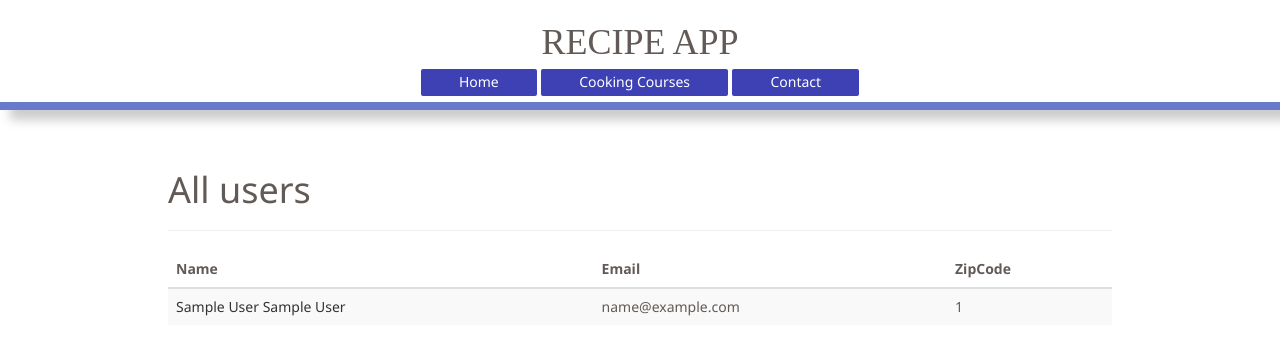
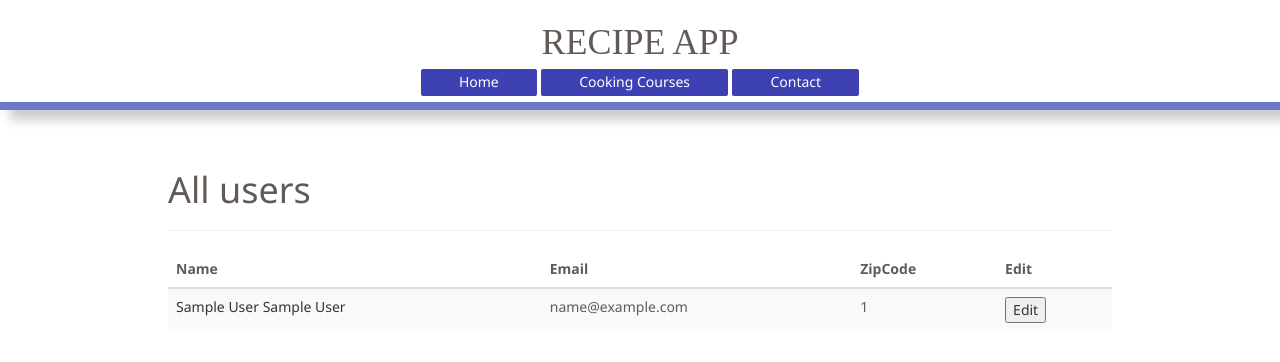
Before and after one commit to MelanieHoHue/WTAT-SPRINT04, a Node server app: page /users in a window 1280 px wide. Shown: the top 362 px of the page. Run offline with Node 20, Linux system fonts and the light colour scheme; tables that the repository leaves empty hold one stand-in row (values such as "Sample post"); some libraries are stand-ins or nearby versions; some web fonts are replaced.

Commit message:
making users editable

```diff
--- a/views/users/index.ejs
+++ b/views/users/index.ejs
@@ -7,6 +7,7 @@
                 <th>Name</th>
                 <th>Email</th>
                 <th>ZipCode</th>
+                <th>Edit</th>
             </tr>
         </thead>
         <tbody>
@@ -19,6 +20,11 @@
                     </td>
                     <td><%= user.email %></td>
                     <td><%= user.zipCode %></td>
+                    <td>
+                        <a href="<%= `/users/${user._id}/edit` %>">
+                            <button>Edit</button>
+                        </a>
+                    </td>
                 </tr>
             <% }); %>
         </tbody>
```
